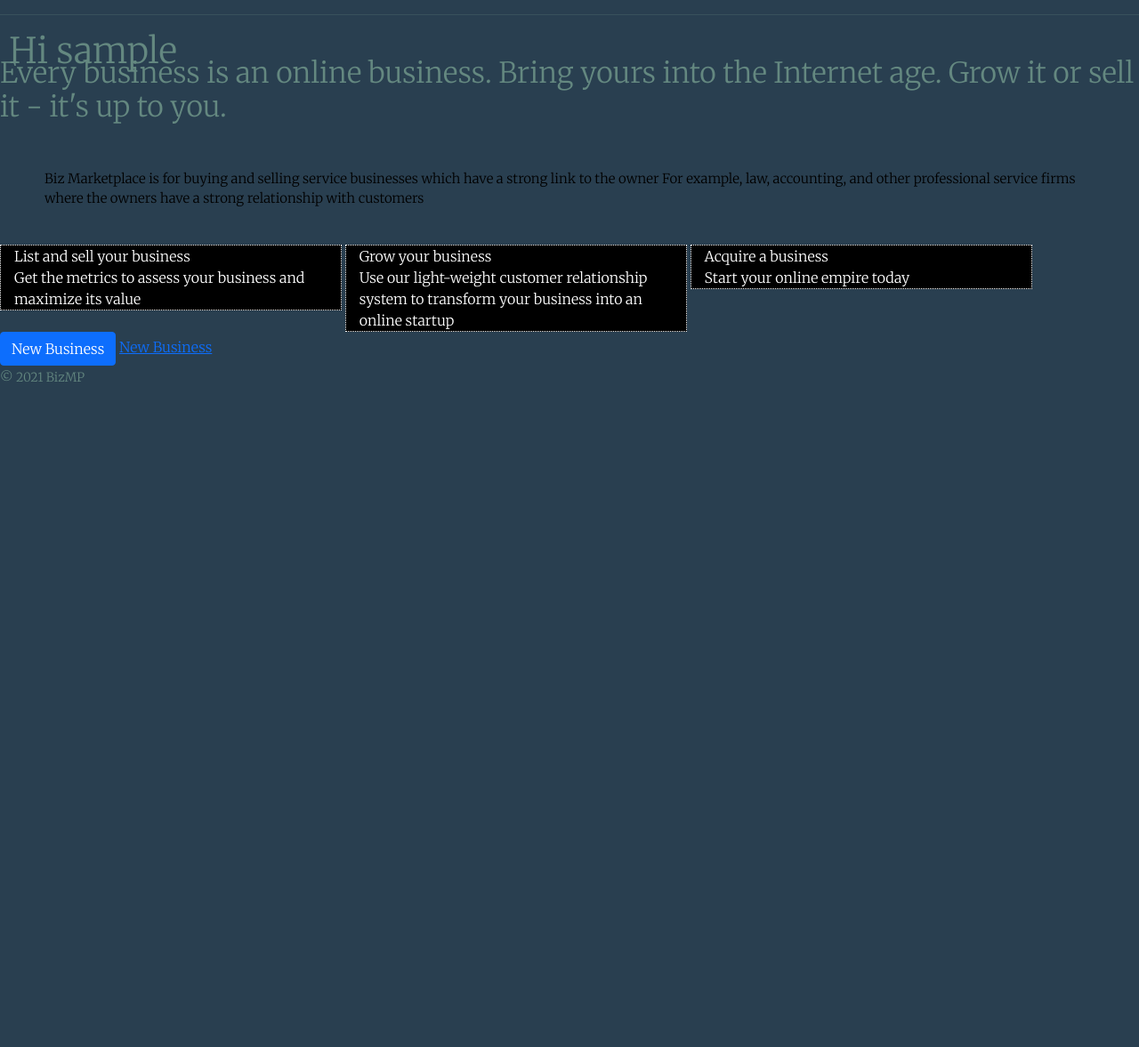
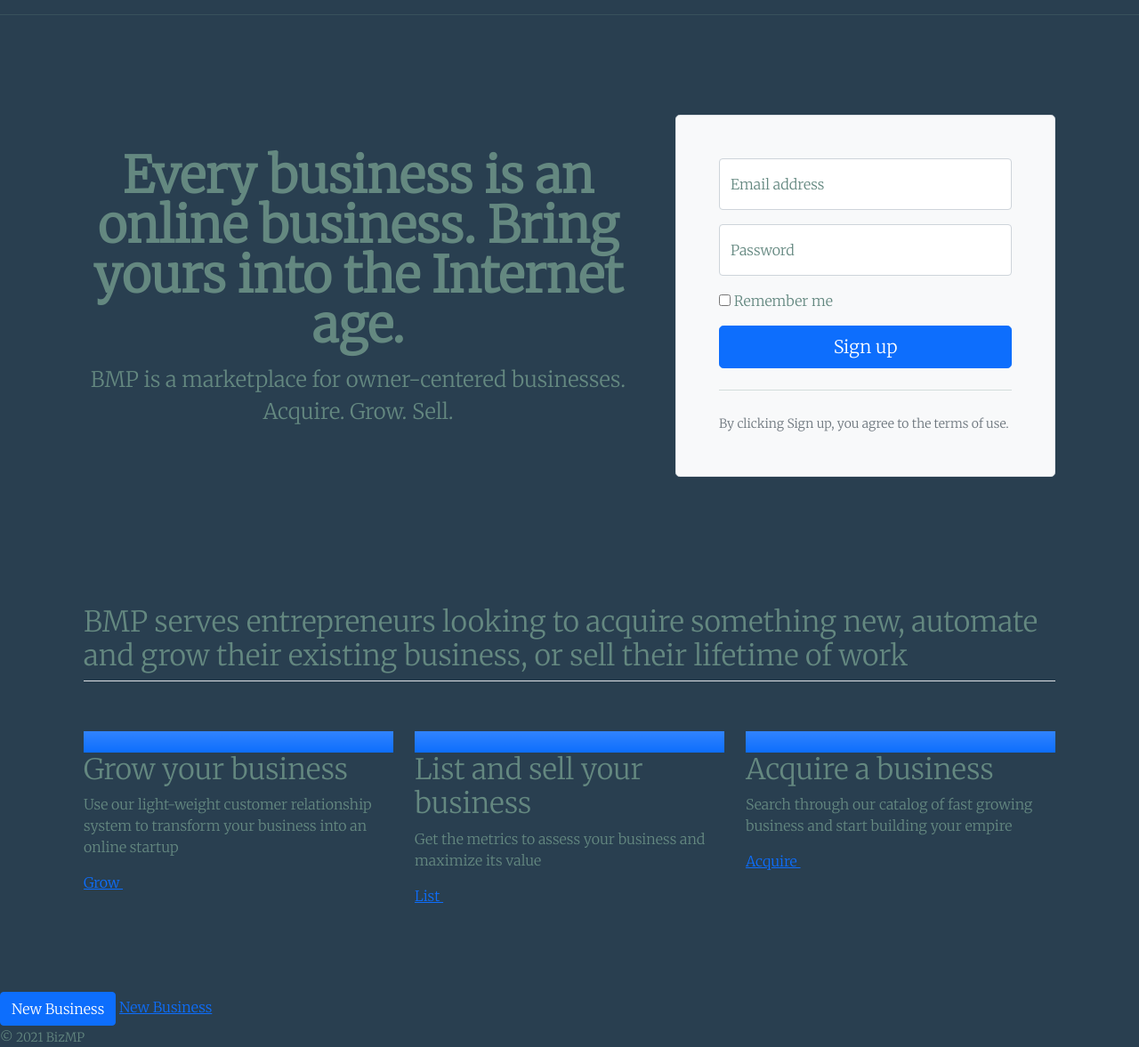
Before and after one commit to SonnyK33/Biz_Mp, a Flask app: page / in a window 1280 px wide. Shown: the part 56-1233 px from the top of the page at 89% size. Before the commit the page ends 485 px from the top, so only its background shows below. Run offline with Flask 2, Linux system fonts and the light colour scheme; the visitor is signed in with stand-in values (Sample User, id 1); data comes from the database, SQL or seed files in the repository.

Commit message:
made changes to index template

```diff
--- a/app/static/styles.css
+++ b/app/static/styles.css
@@ -18,7 +18,7 @@
     font-fmaily:'Playfair Disply', serif;
   }
 
-  h1{
+  /* h1{
       margin: 10px;
       width: 400px;
       height: 20px;
@@ -35,7 +35,7 @@
       font-family:'Merriweather', serif;
 
   }
-
+   */
   /* a {
     font-size: 20px;
     color:blue;
--- a/app/templates/index.html
+++ b/app/templates/index.html
@@ -21,8 +21,77 @@
 
 </head>
 
-    <h1> Hi {{current_user.username}}</h1>
-    <h2> Every business is an online business. Bring yours into the Internet age. Grow it or sell it - it's up to you.</h2>
+    <div class="container col-x1-10 col-xxl-8 px-4 py-5">
+        <div class="row align-items-center g-lg-5 py-5">
+            <div class="col-lg 7 text-center text-lg start">
+                <h1 class="display-4 fw-bold lh-1 mb-3"> Every business is an online business. Bring yours into the Internet age.</h1>
+                <p class="lg-10 fs-4"> BMP is a marketplace for owner-centered businesses. Acquire. Grow. Sell. </p>
+            </div>
+            <div class="col-md-10 mx-auto col-lg-5">
+                <form class="p-4 p-md-5 border rounded-3 bg-light">
+                  <div class="form-floating mb-3">
+                    <input type="email" class="form-control" id="floatingInput" placeholder="name@example.com">
+                    <label for="floatingInput">Email address</label>
+                  </div>
+                  <div class="form-floating mb-3">
+                    <input type="password" class="form-control" id="floatingPassword" placeholder="Password">
+                    <label for="floatingPassword">Password</label>
+                  </div>
+                  <div class="checkbox mb-3">
+                    <label>
+                      <input type="checkbox" value="remember-me"> Remember me
+                    </label>
+                  </div>
+                  <button class="w-100 btn btn-lg btn-primary" type="submit">Sign up</button>
+                  <hr class="my-4">
+                  <small class="text-muted">By clicking Sign up, you agree to the terms of use.</small>
+                </form>
+            </div>
+        </div>
+    </div>
+
+    <div class="container px-4 py-5" id="featured-3">
+        <h2 class="pb-2 border-bottom">BMP serves entrepreneurs looking to acquire something new, automate and grow their existing business, or sell their lifetime of work</h2>
+        <div class="row g-4 py-5 row-cols-1 row-cols-lg-3">
+          <div class="feature col">
+            <div class="feature-icon bg-primary bg-gradient">
+              <svg class="bi" width="1em" height="1em"><use xlink:href="#collection"/></svg>
+            </div>
+            <h2>Grow your business</h2>
+            <p>Use our light-weight customer relationship system to transform your business into an online startup</p>
+            <a href="#" class="icon-link">
+              Grow
+              <svg class="bi" width="1em" height="1em"><use xlink:href="#chevron-right"/></svg>
+            </a>
+          </div>
+          <div class="feature col">
+            <div class="feature-icon bg-primary bg-gradient">
+              <svg class="bi" width="1em" height="1em"><use xlink:href="#people-circle"/></svg>
+            </div>
+            <h2>List and sell your business</h2>
+            <p>Get the metrics to assess your business and maximize its value</p>
+            <a href="#" class="icon-link">
+              List
+              <svg class="bi" width="1em" height="1em"><use xlink:href="#chevron-right"/></svg>
+            </a>
+          </div>
+          <div class="feature col">
+            <div class="feature-icon bg-primary bg-gradient">
+              <svg class="bi" width="1em" height="1em"><use xlink:href="#toggles2"/></svg>
+            </div>
+            <h2>Acquire a business</h2>
+            <p>Search through our catalog of fast growing business and start building your empire</p>
+            <a href="#" class="icon-link">
+              Acquire
+              <svg class="bi" width="1em" height="1em"><use xlink:href="#chevron-right"/></svg>
+            </a>
+          </div>
+        </div>
+      </div>
+
+
+
+<!--
 
     <p>Biz Marketplace is for buying and selling service businesses which have a strong link to the owner
         For example, law, accounting, and other professional service firms where the owners
@@ -41,7 +110,7 @@
         Acquire a business <br>
         Start your online empire today
 
-    </article>
+    </article> -->
 
     <!-- New User? Click to register: -->
     <!-- <a href="{{ url_for('auth.register')}}"> New User</a> -->
```
